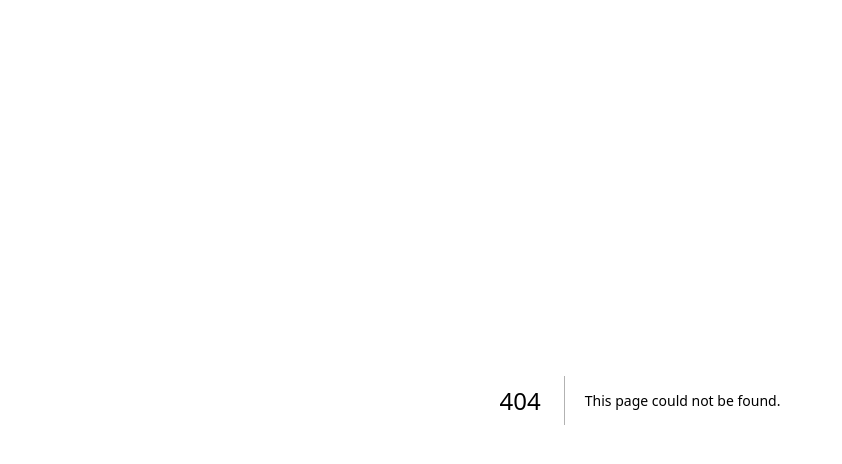
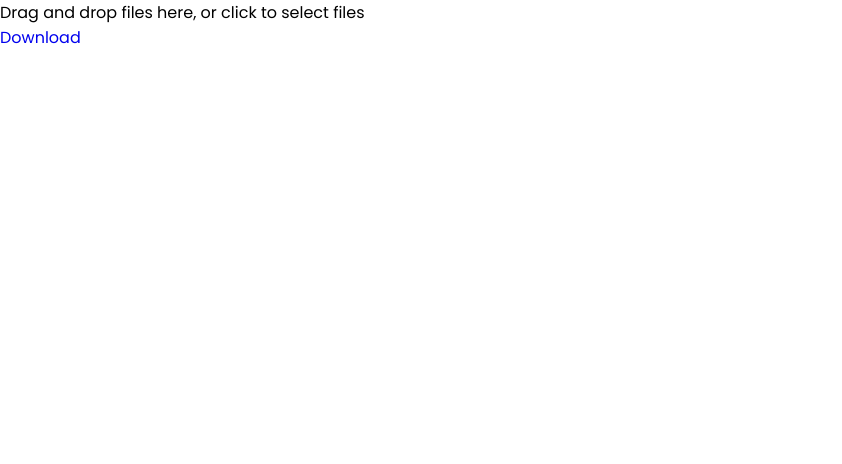
Before and after one commit to Arnob10011/unused-css, a Next.js app: page /components/UploadFolder in a window 1280 px wide. Before the commit this address had no page. Shown: the top 464 px of the page, without its empty margins (0-842 px from the left). Built offline with nearby package versions, Linux system fonts and the light colour scheme.

Commit message:
Create UploadFolder.js

```diff
--- /dev/null
+++ b/pages/components/UploadFolder.js
@@ -0,0 +1,88 @@
+'use client'
+import React from 'react'
+import axios from 'axios'
+import {useDropzone} from 'react-dropzone'
+import { useCallback, useState, useEffect} from 'react'
+import Link from 'next/link'
+export default function UploadFolder() {
+
+
+    const readFiles = (files) => {
+        return new Promise((resolve, reject) => {
+          const fileInfos = [];
+          let filesProcessed = 0;
+
+          const handleLoad = (file, content) => {
+            fileInfos.push({
+              path: file.path,
+              name: file.name,
+              size: file.size,
+              type: file.type,
+              content: content,
+            });
+
+            filesProcessed++;
+
+            if (filesProcessed === files.length) {
+              resolve(fileInfos);
+            }
+          };
+
+          files.forEach((file) => {
+            const fileReader = new FileReader();
+
+            fileReader.onload = (e) => {
+              handleLoad(file, e.target.result);
+            };
+
+            fileReader.onerror = (e) => {
+              reject(e);
+            };
+
+            fileReader.readAsText(file);
+          });
+        });
+      };
+
+
+
+
+
+
+
+      const onDrop = useCallback(async (files) =>  {
+        const fileInfo = await readFiles(files)
+
+       await axios.post('http://localhost:5000/api/uploadfiles', fileInfo, {
+        headers: {
+          'Content-Type': 'application/json'
+        }
+       })
+      })
+      const {getRootProps, getInputProps, isDragActive} = useDropzone({onDrop})
+
+      return (
+       <>
+
+       <div {...getRootProps()} className={`dropzone ${isDragActive ? 'active' : ''}`}>
+          <input {...getInputProps()} />
+          {
+            isDragActive ?
+            <p>Drop the files here...</p> :
+            <p>Drag and drop files here, or click to select files</p>
+          }
+        </div>
+
+        <div>
+        <Link href="http://localhost:5000/api/downloadcleanedcss">
+          Download
+        </Link>
+        </div>
+
+
+
+
+
+       </>
+      )
+}
```
